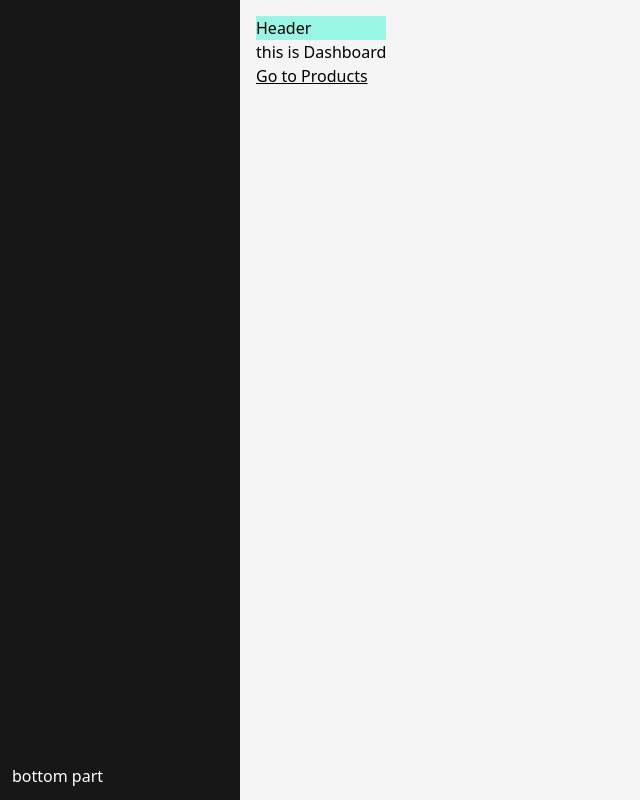
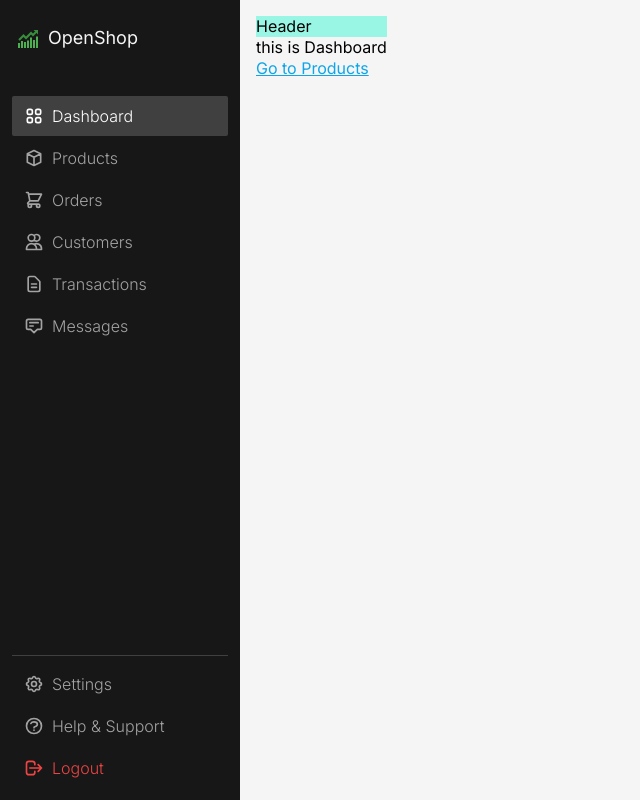
Before and after one commit to CarlosMey/openshop-dashboard, a React (Create React App) app: page / in a window 1280 px wide. Shown: the whole page, without its empty margins (0-640 px from the left). Built offline with nearby package versions, Linux system fonts and the light colour scheme.

Commit message:
segundo comit

```diff
--- a/package.json
+++ b/package.json
@@ -6,8 +6,10 @@
     "@testing-library/jest-dom": "^5.17.0",
     "@testing-library/react": "^13.4.0",
     "@testing-library/user-event": "^13.5.0",
+    "classnames": "^2.5.1",
     "react": "^18.2.0",
     "react-dom": "^18.2.0",
+    "react-icons": "^5.1.0",
     "react-router-dom": "^6.22.3",
     "react-scripts": "5.0.1",
     "web-vitals": "^2.1.4"
--- a/src/components/shared/Sidebar.jsx
+++ b/src/components/shared/Sidebar.jsx
@@ -1,15 +1,47 @@
 import React from 'react'
-import { Link } from 'react-router-dom'
+import { FcBullish } from 'react-icons/fc'
+import { Link, useLocation } from 'react-router-dom'
+import { DASHBOARD_SIDEBAR_BOTTOM_LINKS, DASHBOARD_SIDEBAR_LINKS } from '../../lib/consts/navitacion'
+import classNames from 'classnames';
+import { HiOutlineLogout } from 'react-icons/hi';
+
+const linkClasses = 'flex items-center gap-2 font-light px-3 py-2 hover:bg-neutral-700 hover:no-underline active:bg-neutral-600 rounded-sm text-base';
 
 export default function Sidebar(){
     return (
         <div className='bg-neutral-900 w-60 p-3 flex flex-col text-white'>
-            <div className='flex'>
+            <div className='flex items-center gap-2 px-1 py-3'>
+                <FcBullish fontSize={24}/>
+                <span className='text-neutral-100 text-lg'>OpenShop</span>
+            </div>
+            <div className='flex-1 py-8 flex flex-col gap-0.5'>
+                {DASHBOARD_SIDEBAR_LINKS.map( (item) => (
+                    <SidebarLink key={item.key} item={item}/>
 
+                ))}
             </div>
-            <div className='flex-1'></div>
-            <div>bottom part</div>
+            <div className='flex flex-col gap-0.5 pt-2 border-t border-neutral-700'>
+                {DASHBOARD_SIDEBAR_BOTTOM_LINKS.map(item => (
+                    <SidebarLink key={item.key} item={item}/>
+                ))}
+                <div className={classNames('text-red-500 cursor-pointer', linkClasses)} >
+                    <span className='text-xl'><HiOutlineLogout/></span>
+                    Logout
+                </div>
+            </div>
         </div>
     )
+}
 
+
+function SidebarLink({item}){
+    const {pathname} = useLocation();
+
+
+    return (
+        <Link to={item.path} className={classNames(pathname === item.path ? 'bg-neutral-700 text-white' : 'text-neutral-400', linkClasses)} >
+            <span className='text-xl'>{item.icon}</span>
+            {item.label}
+        </Link>
+    )
 }
--- a/src/index.css
+++ b/src/index.css
@@ -1,3 +1,27 @@
+@import url('https://fonts.googleapis.com/css2?family=Inter:wght@300;400;500;600;700&display=swap');
+
 @tailwind base;
 @tailwind components;
 @tailwind utilities;
+
+@layer base{
+    html{
+        font-family: 'Inter', sans-serif;
+        line-height: 1.3;
+    }
+    table {
+    }
+    th,
+    td {
+        @apply py-3 px-2.5 text-sm text-left border-y border-gray-200;
+    }
+    thead{
+        @apply bg-neutral-100;
+    }
+    th {
+        @apply font-semibold;
+    }
+    a {
+        @apply text-sky-500 hover:underline;
+    }
+}
--- /dev/null
+++ b/src/lib/consts/navitacion.jsx
@@ -0,0 +1,64 @@
+import {
+	HiOutlineViewGrid,
+	HiOutlineCube,
+	HiOutlineShoppingCart,
+	HiOutlineUsers,
+	HiOutlineDocumentText,
+	HiOutlineAnnotation,
+	HiOutlineQuestionMarkCircle,
+	HiOutlineCog
+} from 'react-icons/hi'
+
+export const DASHBOARD_SIDEBAR_LINKS = [
+	{
+		key: 'dashboard',
+		label: 'Dashboard',
+		path: '/',
+		icon: <HiOutlineViewGrid />
+	},
+	{
+		key: 'products',
+		label: 'Products',
+		path: '/products',
+		icon: <HiOutlineCube />
+	},
+	{
+		key: 'orders',
+		label: 'Orders',
+		path: '/orders',
+		icon: <HiOutlineShoppingCart />
+	},
+	{
+		key: 'customers',
+		label: 'Customers',
+		path: '/customers',
+		icon: <HiOutlineUsers />
+	},
+	{
+		key: 'transactions',
+		label: 'Transactions',
+		path: '/transactions',
+		icon: <HiOutlineDocumentText />
+	},
+	{
+		key: 'messages',
+		label: 'Messages',
+		path: '/messages',
+		icon: <HiOutlineAnnotation />
+	}
+]
+
+export const DASHBOARD_SIDEBAR_BOTTOM_LINKS = [
+	{
+		key: 'settings',
+		label: 'Settings',
+		path: '/settings',
+		icon: <HiOutlineCog />
+	},
+	{
+		key: 'support',
+		label: 'Help & Support',
+		path: '/support',
+		icon: <HiOutlineQuestionMarkCircle />
+	},
+]
```
Also changed, not shown: 1 other file (tests, documents, lock files or other folders).
